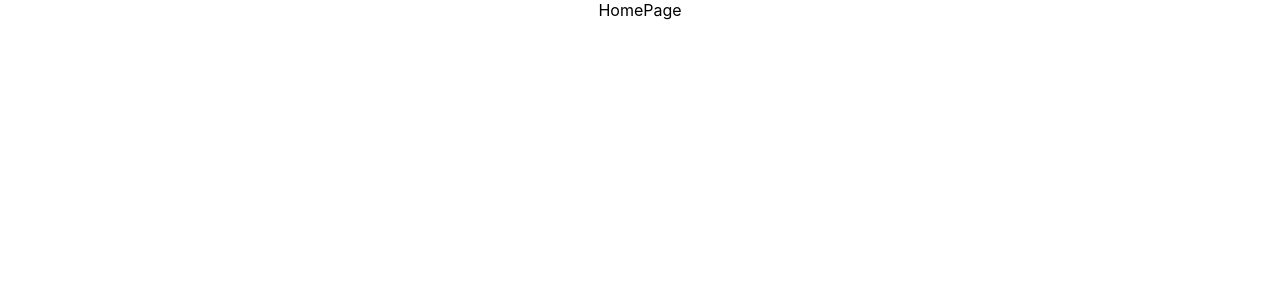
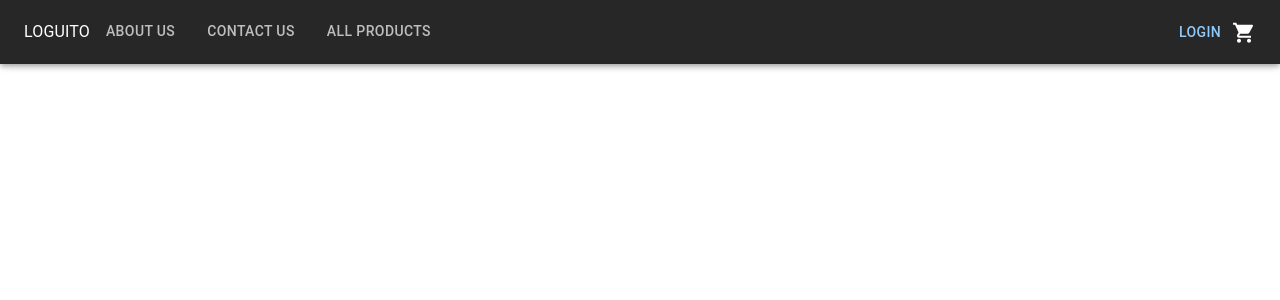
Before and after one commit to RodrigoRabellino/e-commerce-front, a React (Create React App) app: page / in a window 1280 px wide. Shown: the top 300 px of the page. Built offline with nearby package versions, Linux system fonts and the light colour scheme.

Commit message:
navbar funcionando

```diff
--- a/package.json
+++ b/package.json
@@ -5,6 +5,7 @@
   "dependencies": {
     "@emotion/react": "^11.9.3",
     "@emotion/styled": "^11.9.3",
+    "@mui/icons-material": "^5.8.4",
     "@mui/material": "^5.8.4",
     "@reduxjs/toolkit": "^1.8.2",
     "@testing-library/jest-dom": "^5.14.1",
--- a/src/App.js
+++ b/src/App.js
@@ -1,5 +1,6 @@
 import "./App.css";
 import MyRoutes from "./MyRoutes";
+import Navbar from "./components/Navbar/Navbar";
 import { ThemeProvider, createTheme } from "@mui/material";
 
 const myTheme = createTheme({
@@ -12,6 +13,7 @@ function App() {
   return (
     <ThemeProvider theme={myTheme}>
       <div className="App">
+      <Navbar/>
         <MyRoutes />
       </div>
     </ThemeProvider>
--- /dev/null
+++ b/src/components/Navbar/DrawerNav.jsx
@@ -0,0 +1,38 @@
+import React, { useState } from "react";
+import {
+  Drawer,
+  List,
+  ListItemButton,
+  ListItemIcon,
+  ListItemText,
+  IconButton,
+} from "@mui/material";
+import MenuIcon from '@mui/icons-material/Menu';
+const Pages = ["About Us", "Contact Us","All Products","Login"]
+
+function DrawerNav() {
+  const [openDrawer, setOpenDrawer] = useState(false);
+  return (
+    <React.Fragment>
+      <Drawer open={openDrawer} onClose={() => setOpenDrawer(false)}>
+        <List>
+             {
+              Pages.map((page,index) => {
+                <ListItemButton key={index}>
+            <ListItemIcon>
+              <ListItemText>{page}</ListItemText>
+            </ListItemIcon>
+          </ListItemButton>
+              })
+             }
+
+        </List>
+      </Drawer>
+      <IconButton sx={{color:'white', marginLeft:'auto'}} onClick={()=>setOpenDrawer(!openDrawer)}>
+        <MenuIcon/>
+      </IconButton>
+    </React.Fragment>
+  );
+}
+
+export default DrawerNav;
--- /dev/null
+++ b/src/components/Navbar/Navbar.jsx
@@ -0,0 +1,64 @@
+import React, { useState } from "react";
+import {
+  AppBar,
+  Typography,
+  Toolbar,
+  Tabs,
+  Tab,
+  Button,
+  useMediaQuery,
+  useTheme,
+} from "@mui/material";
+import ShoppingCartIcon from "@mui/icons-material/ShoppingCart";
+import DrawerNav from "./DrawerNav";
+const Pages =["About Us", "Contact Us","All Products"]
+
+function Navbar() {
+  const [value, setValue] = useState();
+  const theme = useTheme();
+  console.log(theme);
+  const isMatch = useMediaQuery(theme.breakpoints.down("md"));
+  console.log(isMatch);
+
+  return (
+    <React.Fragment>
+      <AppBar>
+        <Toolbar>
+          <Typography>LOGUITO</Typography>
+          {isMatch ? (
+          <>
+            <Typography></Typography>
+            <DrawerNav />
+          </>
+          ):(
+            <>
+            <Tabs
+            textcolor="inherit"
+            value={value}
+            onChange={(e, value) => setValue(value)}
+            indicatorColor="secondary"
+          >
+          {
+            Pages.map((page,index)=>(
+                <Tab key={index} label={page} />
+            ))
+          }
+
+
+          </Tabs>
+          <Tabs sx={{ marginLeft: "auto" }} textcolor="inherit"></Tabs>
+          <Button vargiant="contained">Login</Button>
+          <ShoppingCartIcon sx={{ paddingTop: 0.1 }} />
+
+            </>
+
+          )}
+
+        </Toolbar>
+
+      </AppBar>
+    </React.Fragment>
+  );
+}
+
+export default Navbar;
```
Also changed, not shown: 2 other files (tests, documents, lock files or other folders).
